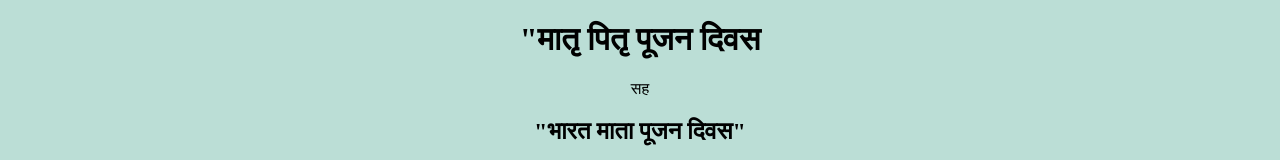
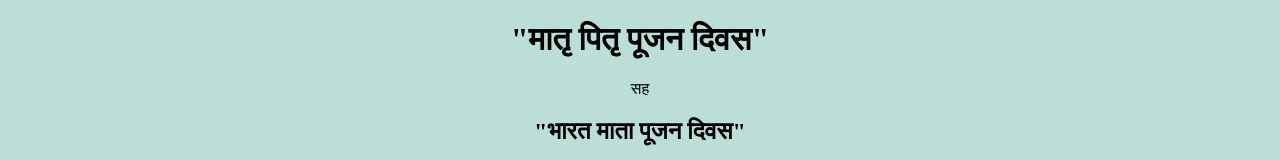
Before and after one commit to Kumarshivam123/ghosh-mppds.github.io, a plain HTML site: page index.html in a window 1280 px wide. Shown: the top 160 px of the page. Drawn offline with Linux system fonts and the light colour scheme.

Commit message:
adding " in h1 tag
adding " in h1 tag

```diff
--- a/index.html
+++ b/index.html
@@ -7,7 +7,7 @@
   </head>
   <body>
   <center>
-    <h1>"मातृ पितृ पूजन दिवस</h1>
+    <h1>"मातृ पितृ पूजन दिवस"</h1>
     <center>सह</center>
 <p><h2>"भारत माता पूजन दिवस"</h2></p>
 </center>
```
